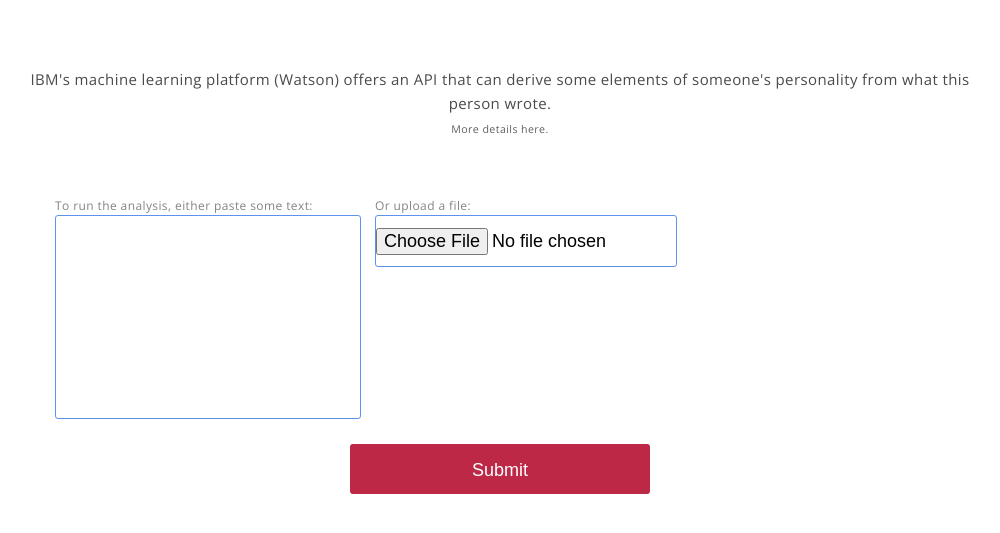
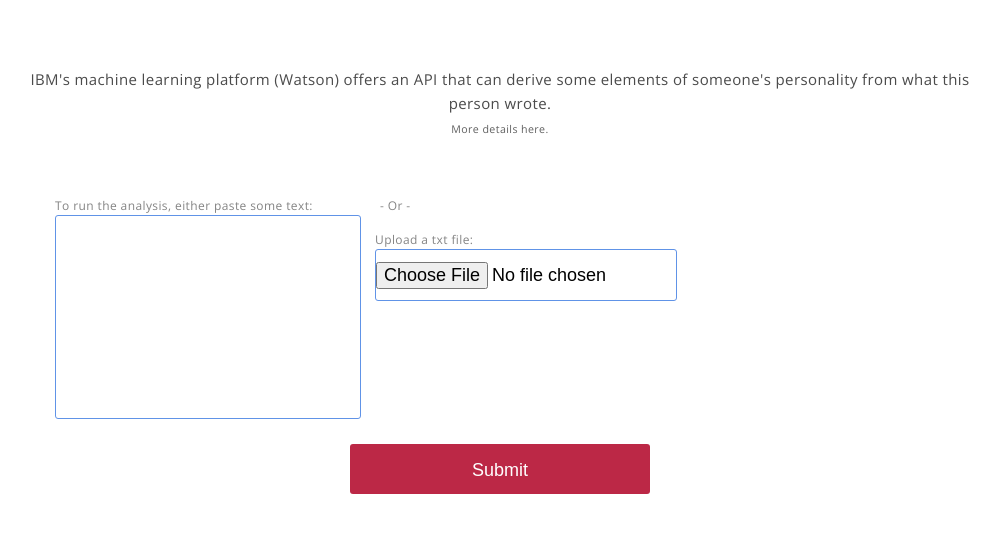
Before and after one commit to Grutin/mgstuff, a Flask app: page /personality in a window 1280 px wide. Shown: the part 204-737 px from the top of the page, without its empty margins (140-1140 px from the left). Run offline with Flask 2, Linux system fonts and the light colour scheme; some libraries are stand-ins or nearby versions.

Commit message:
Update personality.html

```diff
--- a/templates/personality.html
+++ b/templates/personality.html
@@ -36,8 +36,11 @@
                 <p>To run the analysis, either paste some text:</p>
                 <input name="paragraph_text" id="text_input_field" type="text" name="textField" />
             </div>
+            <div class="middle-col">
+                <p>- Or -</p>
+            </div>
             <div class="right-col">
-                <p>Or upload a file:</p>
+                <p>Upload a txt file:</p>
                      <input type = "file" name = "file" id="fileItem" />
             </div>
         </div>
@@ -55,6 +58,7 @@
 
 
 <div class="content">
+    <!--only add content if the template received a file from the API-->
     {% if dataFile != "none" %}
     <!--The 3 columns-->
     <div class="left-col">
```
